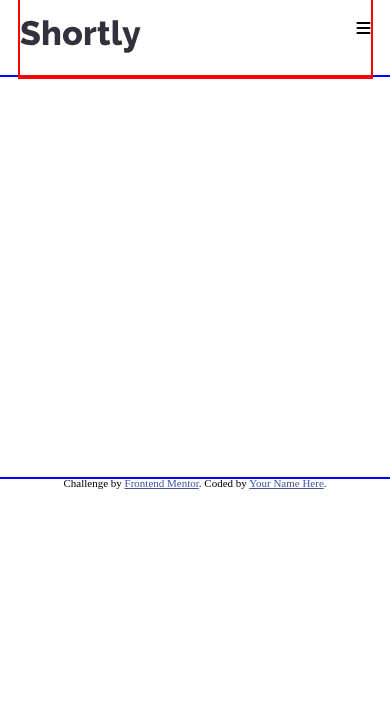
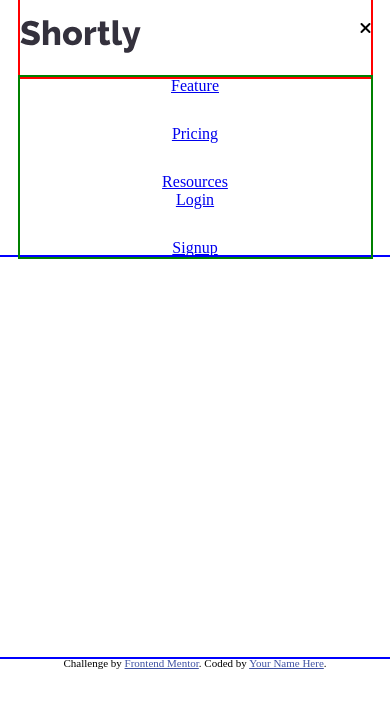
Before and after one commit to adetoye-dev/shortly, a plain HTML site: page index.html in a window 390 px wide. Both pictures are taken after a click on the element 363 px from the left and 38 px from the top of the page. Drawn offline with Linux system fonts and the light colour scheme.

Commit message:
add script for nav functions

```diff
--- a/index.html
+++ b/index.html
@@ -12,7 +12,7 @@
       rel="stylesheet"
       href="https://cdnjs.cloudflare.com/ajax/libs/font-awesome/6.1.1/css/all.min.css"
     />
-    <link rel="stylesheet" href="style.css" />
+    <link rel="stylesheet" href="./style.css" />
     <!-- displays site properly based on user's device -->
 
     <link
@@ -21,7 +21,7 @@
       sizes="32x32"
       href="./images/favicon-32x32.png"
     />
-
+    <script src="./script.js" defer></script>
     <title>Frontend Mentor | Shortly URL shortening API Challenge</title>
 
     <!-- Feel free to remove these styles or customise in your own stylesheet 👍 -->
@@ -42,12 +42,8 @@
           <img src="./images/logo.svg" alt="shortly-logo" />
         </div>
 
-        <div
-          aria-controls="primary-navigation"
-          onclick="toggleNav()"
-          class="menu-btn"
-        >
-          <i class="fas fa-bars"></i>
+        <div aria-controls="primary-navigation" class="menu-btn" id="menu-btn">
+          <i class="fas fa-bars" id="menu-icon"></i>
         </div>
       </div>
       <div class="container nav-container">
--- /dev/null
+++ b/script.js
@@ -0,0 +1,15 @@
+const primaryNav = document.querySelector(".primary-navigation");
+const navMenuBtn = document.querySelector("#menu-btn");
+const navMenuIcon = document.querySelector("#menu-icon");
+
+navMenuBtn.addEventListener("click", () => {
+  if (primaryNav.style.display == "flex") {
+    primaryNav.style.display = "none";
+    navMenuIcon.classList.remove("fa-times");
+    navMenuIcon.classList.add("fa-bars");
+  } else {
+    primaryNav.style.display = "flex";
+    navMenuIcon.classList.remove("fa-bars");
+    navMenuIcon.classList.add("fa-times");
+  }
+});
```
